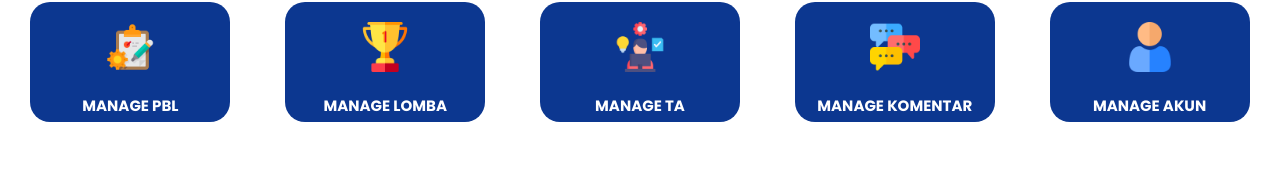
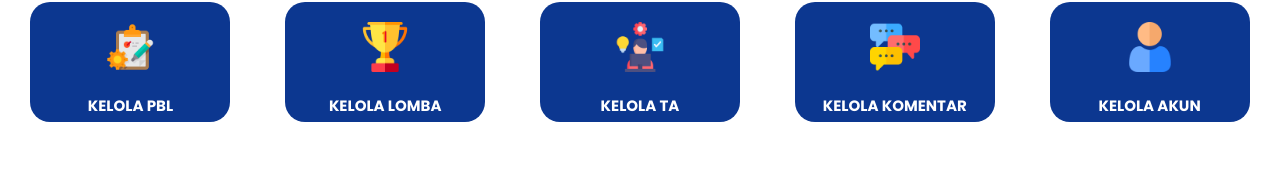
Before and after one commit to PBL-5E-2024-2025/PolkaGallery, a website: page dashboard.html in a window 1280 px wide. Shown: the part 568-752 px from the top of the page. Drawn offline with nearby package versions, Linux system fonts and the light colour scheme.

Commit message:
Mengupdate manage

```diff
--- a/dashboard.html
+++ b/dashboard.html
@@ -264,19 +264,19 @@
         <div class="manage-box">
             <a href="#">
                 <img src="./assets/image/pbl-icon.png" alt="Manage PBL">
-                <p>MANAGE PBL</p>
+                <p>KELOLA PBL</p>
             </a>
         </div>
         <div class="manage-box">
             <a href="#">
                 <img src="./assets/image/lomba-icon.png" alt="Manage Lomba">
-                <p>MANAGE LOMBA</p>
+                <p>KELOLA LOMBA</p>
             </a>
         </div>
         <div class="manage-box">
             <a href="#">
                 <img src="./assets/image/ta-icon.png" alt="Manage TA">
-                <P>MANAGE TA</P>
+                <P>KELOLA TA</P>
             </a>
         </div>
 
@@ -284,13 +284,13 @@
         <div class="manage-box ">
             <a href="#">
                 <img src="./assets/image/komentar-icon.png" alt="Komentar">
-                <p>MANAGE KOMENTAR</p>
+                <p>KELOLA KOMENTAR</p>
             </a>
         </div>
         <div class="manage-box">
             <a href="#">
                 <img src="./assets/image/akun-icon.png" alt="Akun">
-                <p>MANAGE AKUN</p>
+                <p>KELOLA AKUN</p>
             </a>
         </div>
     </div>
```
